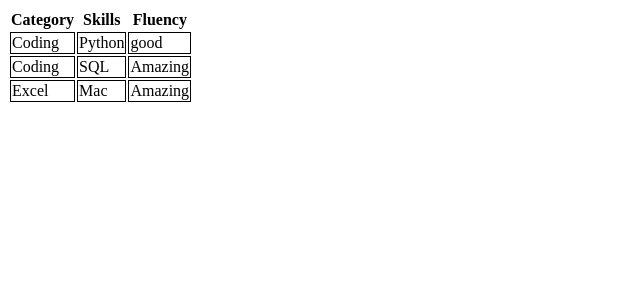
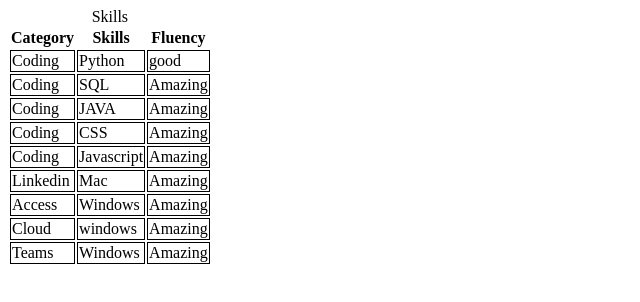
Before and after one commit to mara24222/ist263, a plain HTML site: page lab04/skills.html in a window 1280 px wide. Shown: the whole page, without its empty margins (0-640 px from the left). Drawn offline with Linux system fonts and the light colour scheme.

Commit message:
Update skills.html

```diff
--- a/lab04/skills.html
+++ b/lab04/skills.html
@@ -11,6 +11,7 @@
     </head>
     <body>
         <table>
+            <caption> Skills</caption>
             <tr>
                 <th> Category </th>
                 <th> Skills </th>
@@ -29,8 +30,39 @@
             </tr>
 
             <tr>
-                <td> Excel</td>
+                <td> Coding</td>
+                <td> JAVA</td>
+                <td> Amazing</td>
+            </tr>
+            <tr>
+                <td> Coding</td>
+                <td> CSS</td>
+                <td> Amazing</td>
+            </tr>
+
+            <tr>
+                <td> Coding</td>
+                <td> Javascript </td>
+                <td> Amazing</td>
+            </tr>
+            <tr>
+                <td> Linkedin</td>
                 <td> Mac </td>
+                <td> Amazing</td>
+            </tr>
+            <tr>
+                <td> Access</td>
+                <td> Windows </td>
+                <td> Amazing</td>
+            </tr>
+            <tr>
+                <td> Cloud</td>
+                <td> windows </td>
+                <td> Amazing</td>
+            </tr>
+            <tr>
+                <td> Teams</td>
+                <td> Windows</td>
                 <td> Amazing</td>
             </tr>
         </table>
```
